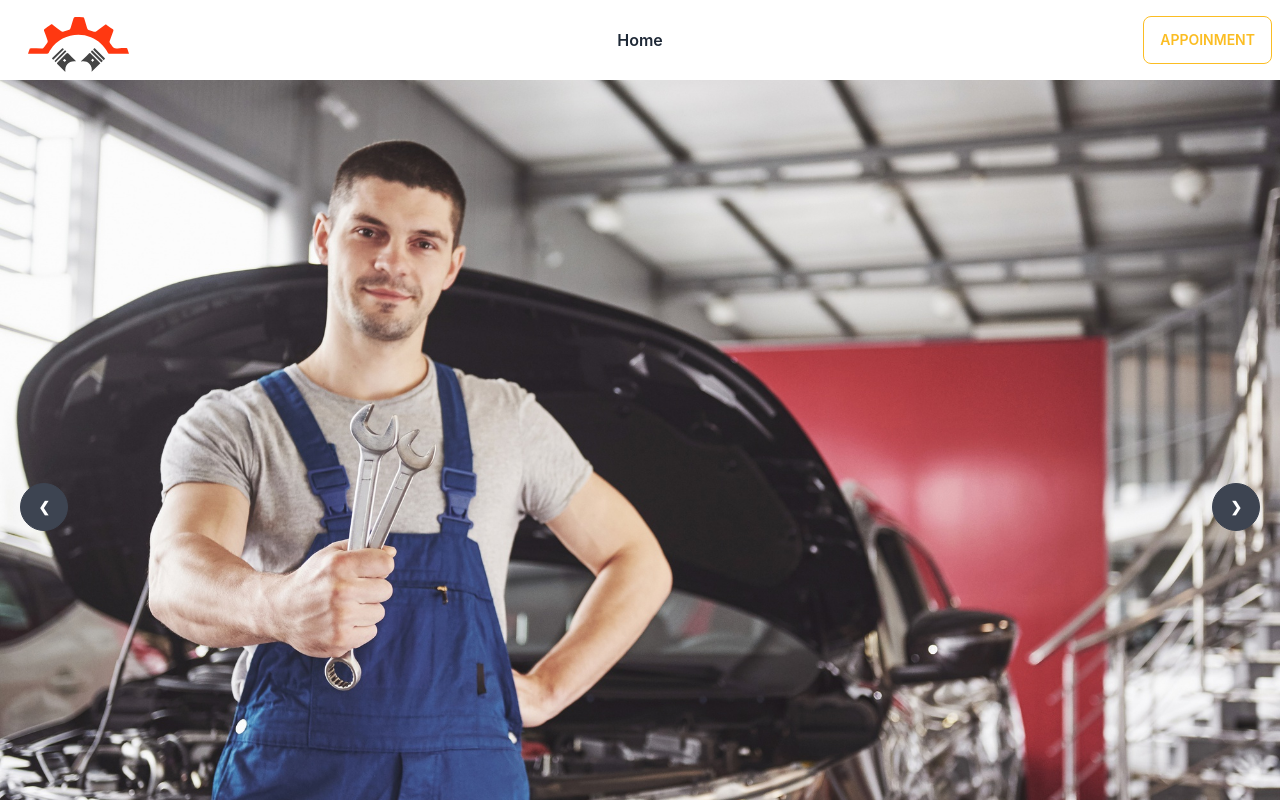
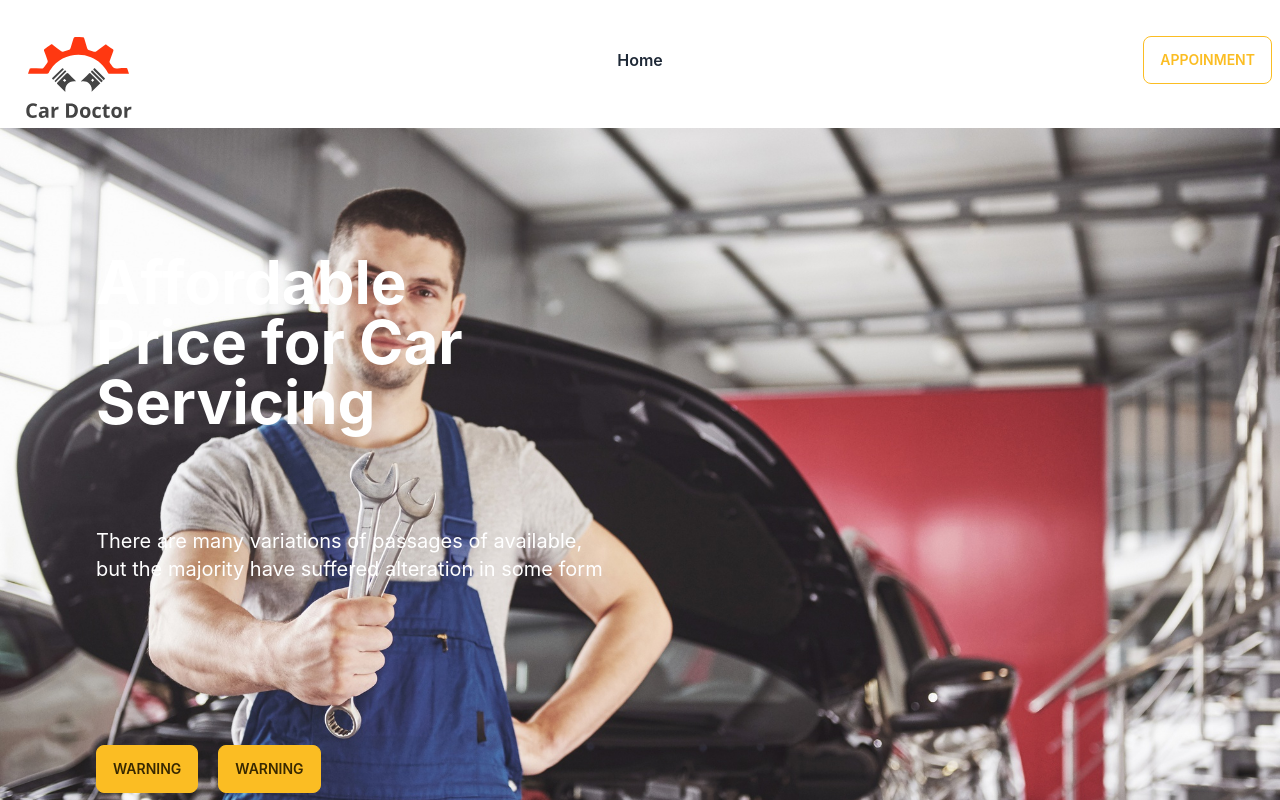
Before and after one commit to arfan36/d-119-m-70.5-genius-car-client-nov-10, a React (Create React App) app: page / in a window 1280 px wide. Shown: the top 800 px of the page. Built offline with nearby package versions, Linux system fonts and the light colour scheme.

Commit message:
66-4 Style Banner Component, work with text and buttons

```diff
--- a/src/Pages/Home/Banner/Banner.js
+++ b/src/Pages/Home/Banner/Banner.js
@@ -11,8 +11,22 @@ const Banner = () => {
         <div className="carousel w-full">
             <div id="slide1" className="carousel-item relative w-full">
                 <img src={img1} className="w-full" alt='' />
-                <div className="absolute flex justify-between transform -translate-y-1/2 left-5 right-5 top-1/2">
-                    <a href="#slide4" className="btn btn-circle">❮</a>
+                <div className="absolute flex justify-end transform -translate-y-1/2 left-24 top-1/4">
+                    <h1 className='text-6xl font-bold text-white'>
+                        Affordable <br />
+                        Price for Car <br />
+                        Servicing
+                    </h1>
+                </div>
+                <div className="absolute flex justify-end transform -translate-y-1/2 w-2/5 left-24 top-1/2">
+                    <p className='text-xl text-white'>There are many variations of passages of  available, but the majority have suffered alteration in some form</p>
+                </div>
+                <div className="absolute flex justify-start transform -translate-y-1/2 w-2/5 left-24 top-3/4">
+                    <button className='btn btn-warning mr-5'>Warning</button>
+                    <button className='btn btn-warning'>Warning</button>
+                </div>
+                <div className="absolute flex justify-end transform -translate-y-1/2 left-5 right-5 bottom-0">
+                    <a href="#slide4" className="btn btn-circle mr-5">❮</a>
                     <a href="#slide2" className="btn btn-circle">❯</a>
                 </div>
             </div>
--- a/src/Pages/Shared/Header/Header.js
+++ b/src/Pages/Shared/Header/Header.js
@@ -9,7 +9,7 @@ const Header = () => {
     </>;
 
     return (
-        <div className="navbar h-20 bg-base-100">
+        <div className="navbar h-20 mb-12 pt-12 bg-base-100">
             <div className="navbar-start">
                 <div className="dropdown">
                     <label tabIndex={0} className="btn btn-ghost lg:hidden">
```
